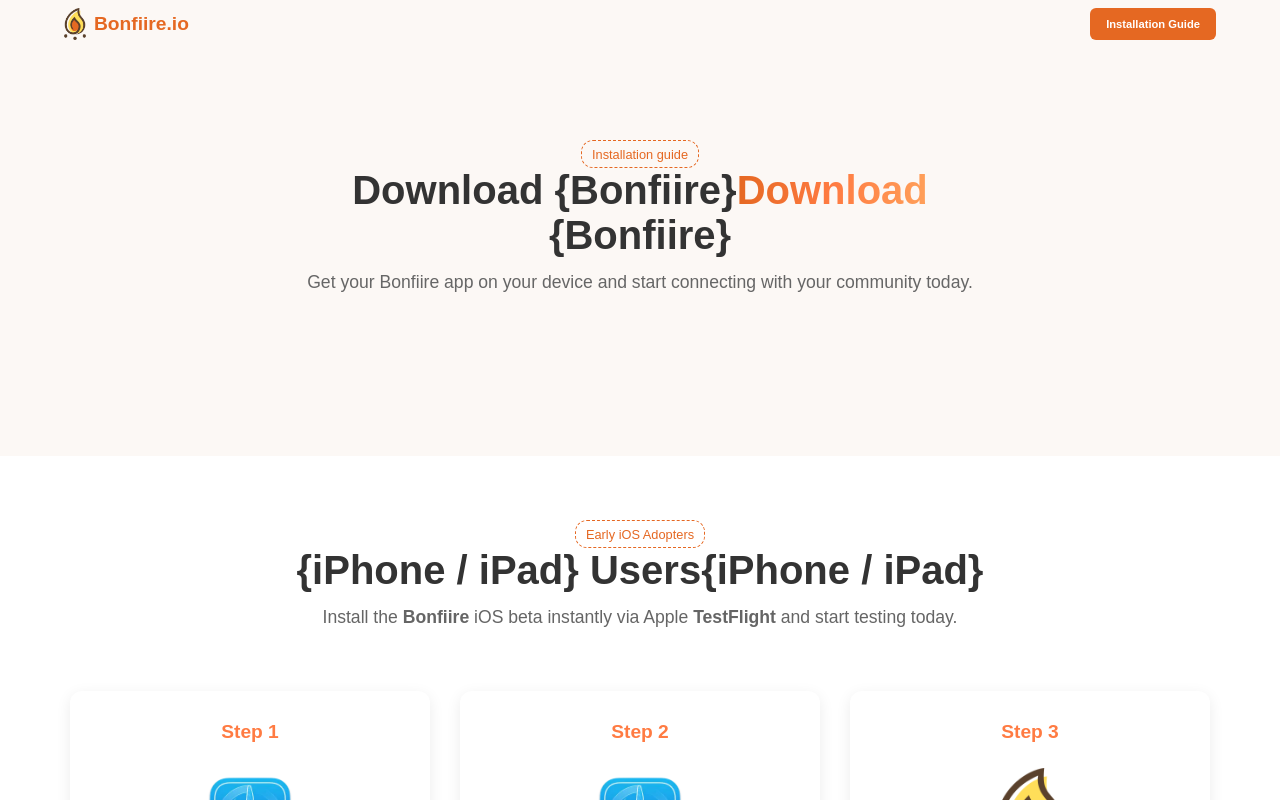
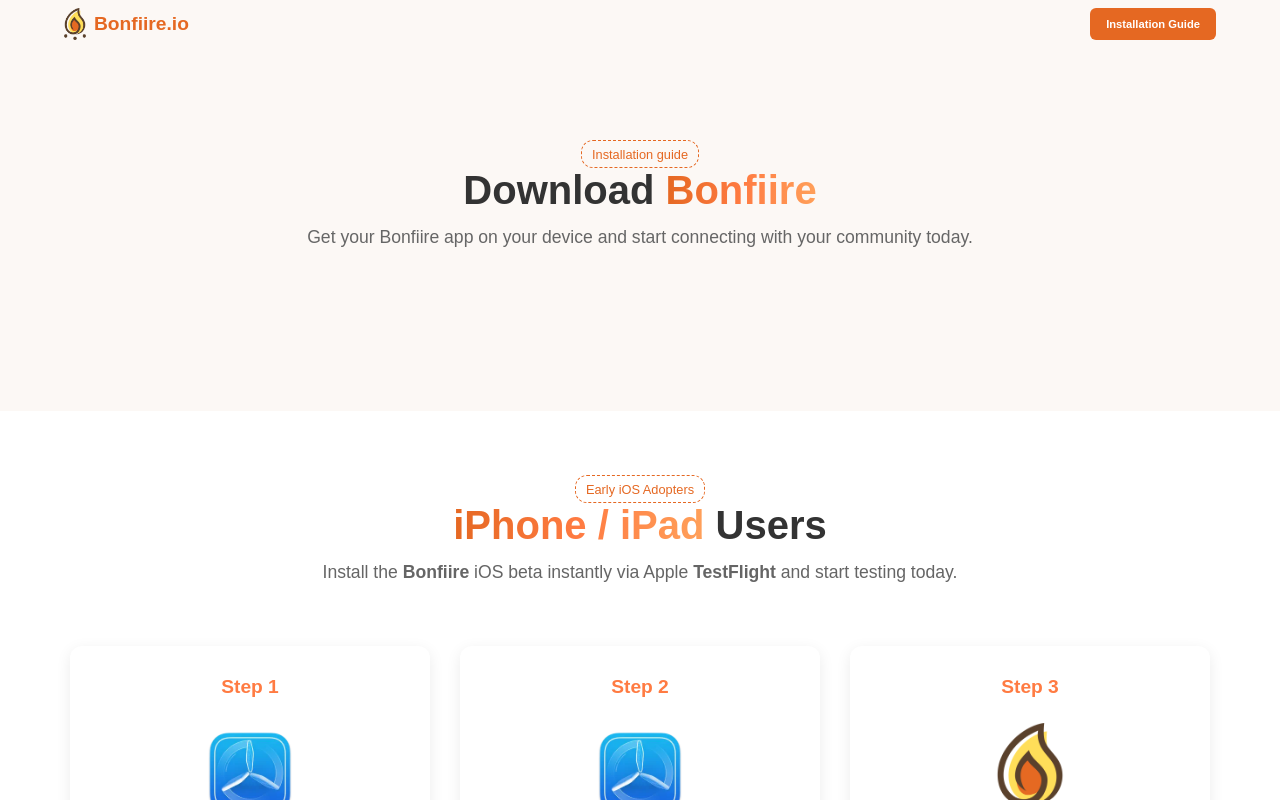
Before and after one commit to shivachit1/bonfiire-website, a React (Create React App) app: page /download in a window 1280 px wide. Shown: the top 800 px of the page. Built offline with nearby package versions, Linux system fonts and the light colour scheme.

Commit message:
small fix

```diff
--- a/src/components/Header/Header.js
+++ b/src/components/Header/Header.js
@@ -18,9 +18,10 @@
   let titleContent;
 
   if (parts) {
-    const [ beforeText, highlightText, afterText] = parts;
+    const [_, beforeText, highlightText, afterText] = parts;
     const cleanHighlight = highlightText.replace(/\{|\}/g, ""); // Remove the braces
 
+    if (_)
       titleContent = (
         <>
           {beforeText}
--- a/src/components/HeroSection/HeroHeader.jsx
+++ b/src/components/HeroSection/HeroHeader.jsx
@@ -9,9 +9,9 @@
   let titleContent;
 
   if (parts) {
-    const [beforeText, highlightText, afterText] = parts;
+    const [_, beforeText, highlightText, afterText] = parts;
     const cleanHighlight = highlightText.replace(/\{|\}/g, " "); // Use space instead of strong for clean output
-
+    if (_)
       titleContent = (
         <>
           {beforeText.split("<br />").map((line, index) => (
```
Lines whose indentation alone changed are shown as unchanged.
